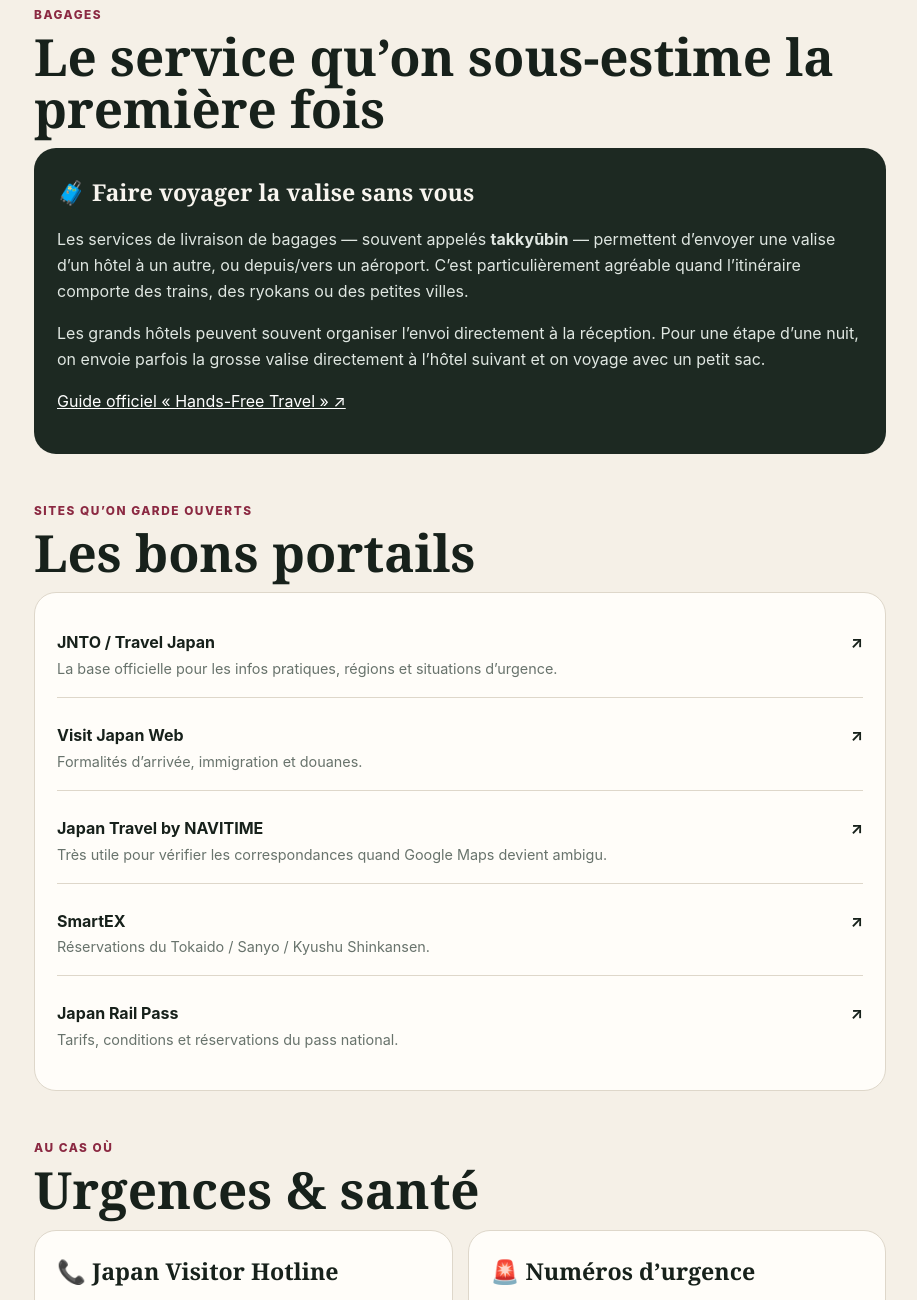
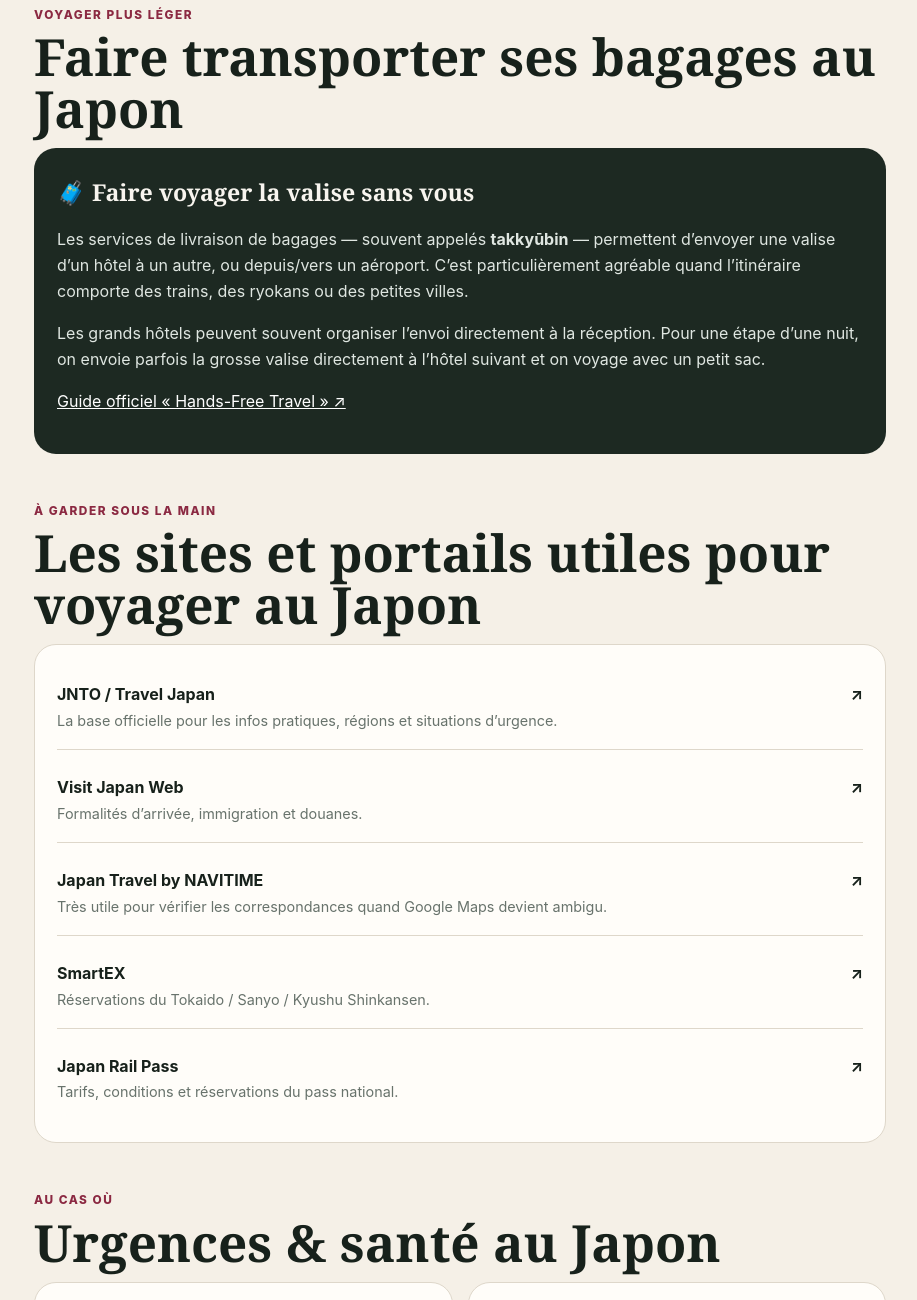
Before and after one commit to Arnaudsyn/Voyages, a plain HTML site: page japon/preparer/index.html in a window 1280 px wide. Shown: the part 2595-3895 px from the top of the page, without its empty margins (180-1097 px from the left). Drawn offline with Linux system fonts and the light colour scheme.

Commit message:
Make Japan guide headings self-explanatory

```diff
--- a/japon/preparer/index.html
+++ b/japon/preparer/index.html
@@ -30,7 +30,7 @@
   </section>
 
   <section class="article-section">
-    <div class="section-kicker">Avant de partir</div><h2>La checklist qui revient à chaque voyage</h2>
+    <div class="section-kicker">Avant de partir</div><h2>La checklist essentielle avant un voyage au Japon</h2>
     <div class="article-grid">
       <article class="prose-card"><h3>📱 Internet : eSIM, sans hésiter</h3><p>Pour un téléphone récent et débloqué, <strong>on prend une eSIM et on n’y pense plus</strong>. Elle s’active directement sur le téléphone, ne demande aucun boîtier à transporter, aucune batterie supplémentaire et permet d’être connecté dès l’atterrissage.</p><p>Le <strong>pocket Wi-Fi</strong> nous paraît nettement moins intéressant aujourd’hui : plus encombrant, souvent plus cher, il faut penser à le recharger et garder tout le groupe à portée du boîtier. Son vrai intérêt reste surtout un groupe qui veut partager une seule connexion et économiser quelques euros.</p><p>Si votre téléphone n’accepte pas l’eSIM, une SIM physique locale reste une option beaucoup plus simple qu’un routeur portable.</p></article>
       <article class="prose-card"><h3>🔌 Électricité</h3><p>Les prises japonaises sont de <strong>type A</strong>. On part avec au moins deux adaptateurs et on vérifie que les chargeurs acceptent bien le courant japonais. Les chambres compactes n’ont pas toujours beaucoup de prises.</p></article>
@@ -40,12 +40,12 @@
   </section>
 
   <section class="article-section">
-    <div class="section-kicker">Bagages</div><h2>Le service qu’on sous-estime la première fois</h2>
+    <div class="section-kicker">Voyager plus léger</div><h2>Faire transporter ses bagages au Japon</h2>
     <div class="callout"><h3>🧳 Faire voyager la valise sans vous</h3><p>Les services de livraison de bagages — souvent appelés <strong>takkyūbin</strong> — permettent d’envoyer une valise d’un hôtel à un autre, ou depuis/vers un aéroport. C’est particulièrement agréable quand l’itinéraire comporte des trains, des ryokans ou des petites villes.</p><p>Les grands hôtels peuvent souvent organiser l’envoi directement à la réception. Pour une étape d’une nuit, on envoie parfois la grosse valise directement à l’hôtel suivant et on voyage avec un petit sac.</p><p><a href="https://www.japan.travel/en/plan/getting-around/luggage-storage/" target="_blank" rel="noopener">Guide officiel « Hands-Free Travel » ↗</a></p></div>
   </section>
 
   <section class="article-section">
-    <div class="section-kicker">Sites qu’on garde ouverts</div><h2>Les bons portails</h2>
+    <div class="section-kicker">À garder sous la main</div><h2>Les sites et portails utiles pour voyager au Japon</h2>
     <div class="prose-card link-list">
       <a class="link-row" href="https://www.japan.travel/en/" target="_blank" rel="noopener"><div><strong>JNTO / Travel Japan</strong><span>La base officielle pour les infos pratiques, régions et situations d’urgence.</span></div><b>↗</b></a>
       <a class="link-row" href="https://www.vjw.digital.go.jp/" target="_blank" rel="noopener"><div><strong>Visit Japan Web</strong><span>Formalités d’arrivée, immigration et douanes.</span></div><b>↗</b></a>
@@ -56,7 +56,7 @@
   </section>
 
   <section class="article-section">
-    <div class="section-kicker">Au cas où</div><h2>Urgences & santé</h2>
+    <div class="section-kicker">Au cas où</div><h2>Urgences & santé au Japon</h2>
     <div class="article-grid">
       <article class="prose-card"><h3>📞 Japan Visitor Hotline</h3><p>La JNTO maintient une hotline touristique 24h/24 et 365 jours/an pour les accidents, maladies, catastrophes naturelles et informations générales.</p><p><strong>+81 50 3816 2787</strong></p></article>
       <article class="prose-card"><h3>🚨 Numéros d’urgence</h3><p><strong>110</strong> pour la police et <strong>119</strong> pour les pompiers / ambulance. Une assurance voyage avec une vraie couverture médicale reste une bonne idée.</p><p><a href="https://www.japan.travel/en/plan/hotline/" target="_blank" rel="noopener">Infos officielles ↗</a></p></article>
```
